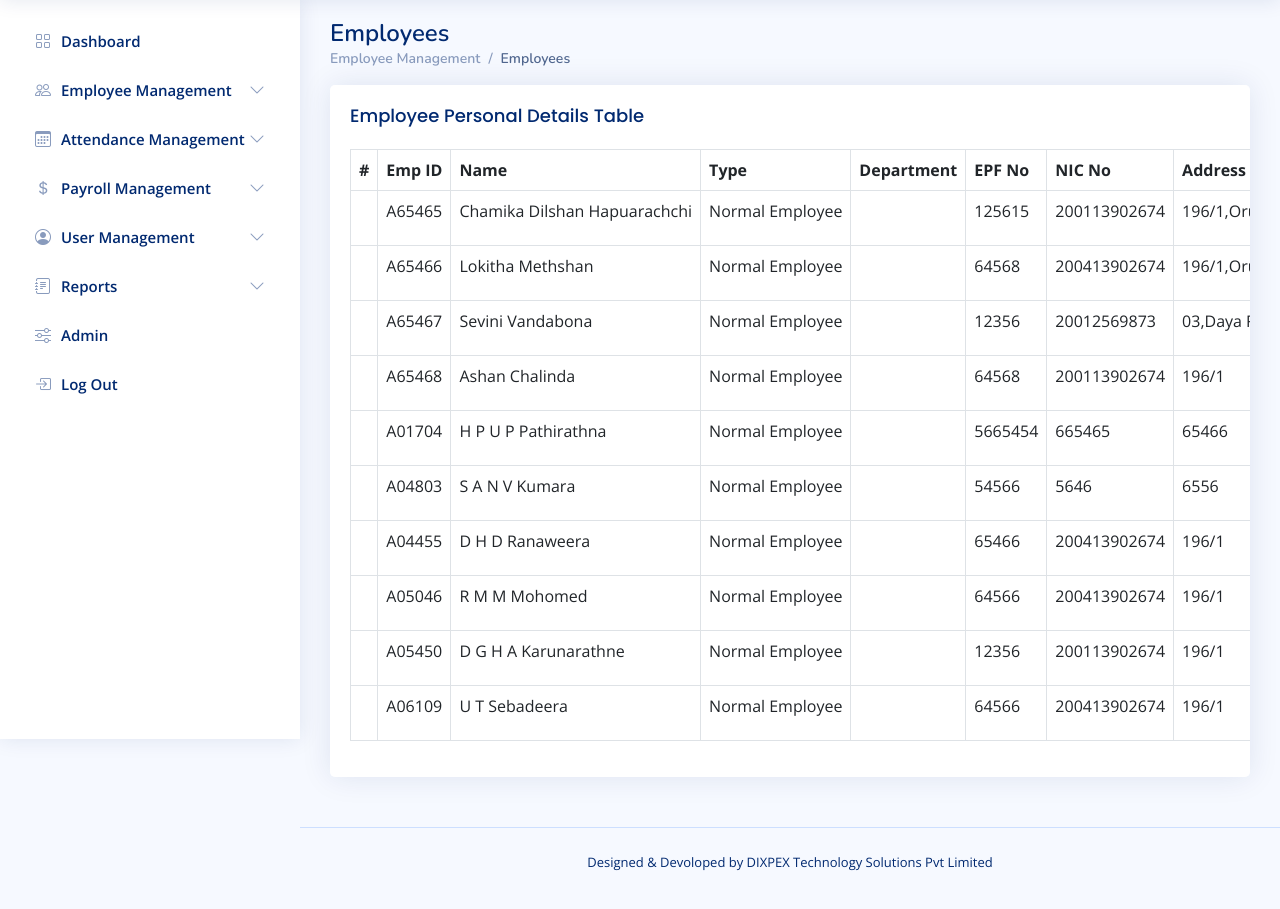
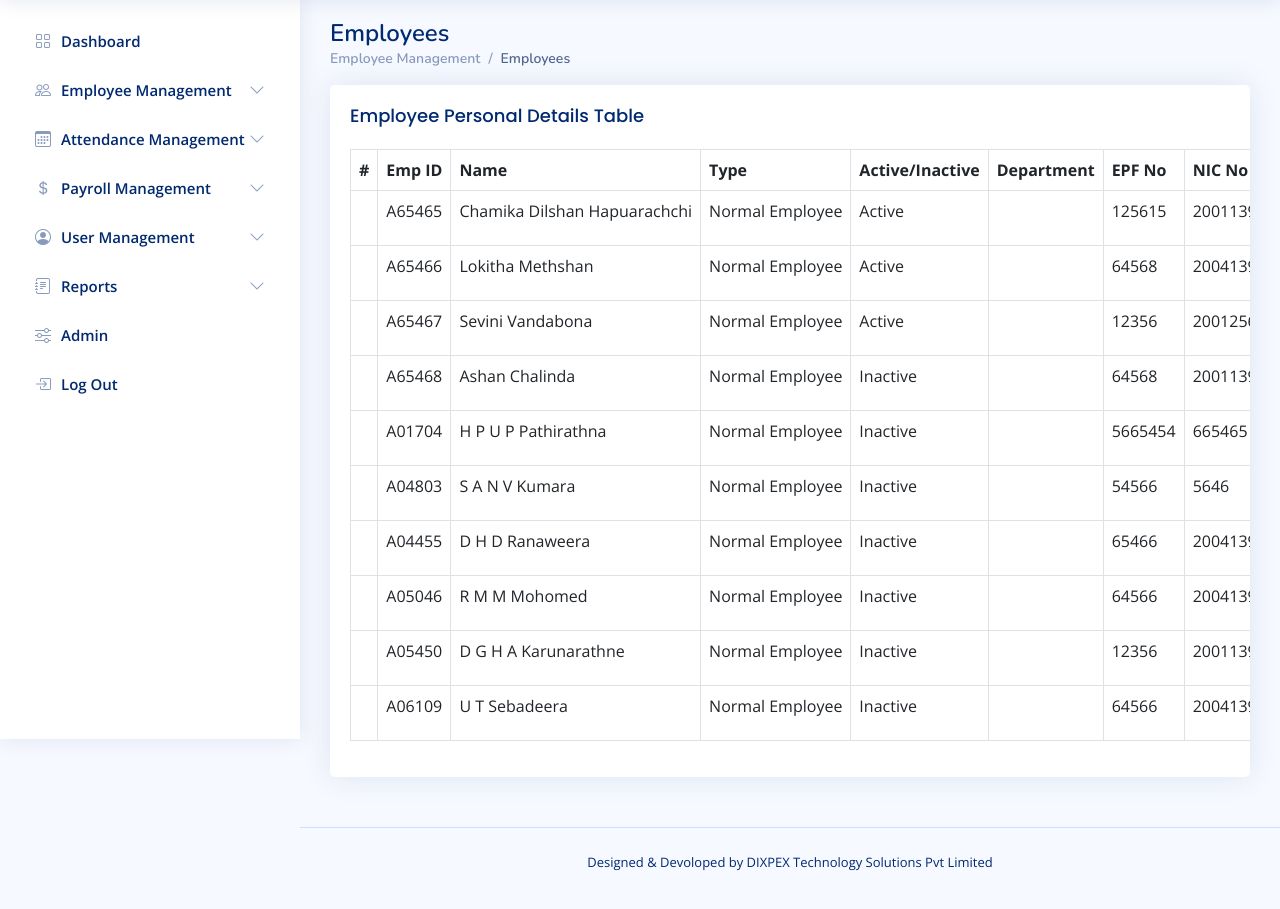
Before and after one commit to hchamikadilshan/ceylon_marine_payroll, a Django app: page /employee_management/emplopyees in a window 1280 px wide. Shown: the part 61-970 px from the top of the page. Run offline with Django 4.2, Linux system fonts and the light colour scheme; a user stored in the database is signed in; data comes from the database, SQL or seed files in the repository; data that the repository does not hold is empty; some libraries are stand-ins or nearby versions.

Commit message:
added employee active status

```diff
--- a/hrms/employee/models.py
+++ b/hrms/employee/models.py
@@ -35,7 +35,7 @@ class Employee(models.Model):
     bank_branch = models.CharField(max_length=20, default="")
     bank_acc_name = models.CharField(max_length=20, default="")
     bank_acc_no = models.CharField(max_length=15,default="")
-    active_status = models.BooleanField(default=True)
+    active_status = models.IntegerField(default=1)
 
 class EmployeeFinance(models.Model):
     employee = models.ForeignKey(Employee, on_delete=models.CASCADE)
--- a/hrms/employee/templates/employees.html
+++ b/hrms/employee/templates/employees.html
@@ -30,13 +30,22 @@
                         <!-- Vertical Form -->
                         <div class="row g-3">
                             {% csrf_token %}
-                            <div class="col-6">
+                            <div class="col-4">
                                 <label for="inputNanme4" class="form-label">Employee ID</label>
                                 <input type="text" class="form-control" id="edit_employee_emp_id" name="edit_employee_emp_id" readonly>
                             </div>
-                            <div class="col-6">
+                            <div class="col-4">
                                 <label for="inputPassword4" class="form-label">EPF No</label>
                                 <input type="text" class="form-control" id="edit_employee_epf_no" name="edit_employee_epf_no">
+                            </div>
+                            <div class="col-4">
+                                <label class=" col-form-label" for="emp_active">Active/ Inactive</label>
+                                <div class="">
+                                    <select class="form-control" name="edit_emp_active" id="edit_emp_active">
+                                        <option value=1>Active</option>
+                                        <option value=0>Inactive</option>
+                                    </select>
+                                </div>
                             </div>
                             <div class="col-6">
                                 <label for="inputEmail4" class="form-label">Name</label>
@@ -141,6 +150,7 @@
                     <th scope="col">Emp ID</th>
                     <th scope="col">Name</th>
                     <th scope="col">Type</th>
+                    <th scope="col">Active/Inactive</th>
                     <th scope="col">Department</th>
                     <th scope="col">EPF No</th>
                     <th scope="col">NIC No</th>
@@ -167,6 +177,11 @@
                     {% elif employee.emp_type == 1 %}
                     <td>Shift Employee</td>
                     {% endif %}
+                    {% if employee.active_status == 0 %}
+                    <td>Inactive</td>
+                    {% elif employee.active_status == 1 %}
+                    <td>Active</td>
+                    {% endif %}
                     <td>{{ employee.dprtmnt.department }}</td>
                     <td>{{ employee.epf_no }}</td>
                     <td>{{ employee.nic_no }}</td>
@@ -179,7 +194,7 @@
                     <td>{{ employee.branch.branch_name}}</td>
                     <td>{{ employee.bank_acc_name }}</td>
                     <td>{{ employee.bank_acc_no }}</td>
-                    <td><button class="btn btn-primary" data-id="{{ employee.emp_id }}" data-bs-toggle="modal" data-bs-target="#edit_employee_data_model" data-empID="{{ employee.emp_id }}" data-empName="{{ employee.name }}" data-empType="{{ employee.emp_type }}" data-department="{{ employee.dprtmnt.id }}" data-epfNo="{{ employee.epf_no }}" data-nicNo="{{ employee.nic_no }}" data-address="{{ employee.address}}"  data-mobileNo="{{ employee.mobile_no }}" data-email="{{ employee.email }}" data-bankName="{{ employee.bank.bank_id }}" data-bankBranch="{{ employee.branch.branch_id }}" data-accName="{{ employee.bank_acc_name }}" data-accNo="{{ employee.bank_acc_no }}">Edit</button></td>
+                    <td><button class="btn btn-primary" data-id="{{ employee.emp_id }}" data-bs-toggle="modal" data-bs-target="#edit_employee_data_model" data-empID="{{ employee.emp_id }}" data-empName="{{ employee.name }}" data-empType="{{ employee.emp_type }}" data-department="{{ employee.dprtmnt.id }}" data-epfNo="{{ employee.epf_no }}" data-nicNo="{{ employee.nic_no }}" data-address="{{ employee.address}}"  data-mobileNo="{{ employee.mobile_no }}" data-email="{{ employee.email }}" data-bankName="{{ employee.bank.bank_id }}" data-bankBranch="{{ employee.branch.branch_id }}" data-accName="{{ employee.bank_acc_name }}" data-accNo="{{ employee.bank_acc_no }}" data-active="{{ employee.active_status }}" >Edit</button></td>
 
                 </tr>
                 {% endfor %}
@@ -206,6 +221,7 @@
         var bank_acc_no = button.data('accno')
         var bank_name = button.data('bankname')
         var bank_branch = button.data('bankbranch')
+        var active_status  = button.data('active')
         var modal = $(this)
 
 
@@ -214,6 +230,7 @@
         modal.find('#edit_employee_emp_id').val(emp_id)
         modal.find('#edit_employee_emp_name').val(emp_name)
         modal.find('#edit_emp_type').val(emp_type)
+        modal.find('#edit_emp_active').val(active_status)
         modal.find('#edit_employee_department').val(department)
         modal.find('#edit_employee_epf_no').val(epf_no)
         modal.find('#edit_employee_nic_no').val(nic_no)
--- a/hrms/employee/views.py
+++ b/hrms/employee/views.py
@@ -14,6 +14,7 @@ class EditEmployee(LoginRequiredMixin,View):
     def post(self,request):
         emp_id = request.POST.get('edit_employee_emp_id')
         emp_name = request.POST.get('edit_employee_emp_name',"")
+        emp_active = request.POST.get('edit_emp_active',"")
         emp_type = request.POST['edit_emp_type']
         department = request.POST.get('edit_employee_department',"")
         epf_no = request.POST.get('edit_employee_epf_no',"")
@@ -47,6 +48,7 @@ class EditEmployee(LoginRequiredMixin,View):
         employee.bank_acc_no = bank_acc_no
         employee.bank_name = bank_name
         employee.bank_branch = bank_branch
+        employee.active_status = emp_active
         employee.save()
         return redirect('employees_main_view')
 
@@ -92,6 +94,7 @@ class AddNewEmployeeView(LoginRequiredMixin,View):
 
         emp_id = request.POST.get('emp_id')
         emp_type = request.POST.get('emp_type')
+        emp_active = request.POST.get('edit_emp_active',"")
         name = request.POST.get('name')
         department = request.POST.get('department',"")
         epf_no = request.POST.get('epf_no',"")
@@ -113,7 +116,7 @@ class AddNewEmployeeView(LoginRequiredMixin,View):
         branch_obj = BankBranch.objects.get(bank = bank_obj,branch_id = branch)
 
 
-        employee = Employee(emp_id=emp_id, name=name,dprtmnt=department,emp_type=emp_type,
+        employee = Employee(emp_id=emp_id, name=name,dprtmnt=department,emp_type=emp_type,active_status=emp_active,
                             epf_no=epf_no, nic_no=nic_no, address=address, mobile_no=mobile_no, email=email, appoinment_date=None if appoinment_date == "" else appoinment_date, termination_date=None if termination_date == "" else termination_date, bank_name=bank_name, bank_branch=bank_branch, bank_acc_name=bank_acc_name, bank_acc_no=bank_acc_no)
         employee.save()
 
--- a/hrms/payroll/views.py
+++ b/hrms/payroll/views.py
@@ -7,7 +7,7 @@ from django.db.models import Avg, Case, Count, F,Subquery
 from datetime import  datetime
 from .models import SalaryAdvance,Alllowance
 from django.db.models.functions import Coalesce
-
+import locale
 import io
 from reportlab.lib.pagesizes import A4,landscape
 from reportlab.platypus import SimpleDocTemplate,Table,TableStyle,Frame
@@ -645,6 +645,8 @@ def calculate_salary(employee,attendance_record,finance_record,month):
         extra_attendance_allowance = (worked_days-26)*500
         attendance_allowance = attendance_allowance + (worked_days-26)*500
 # Adding Employee Basic Details
+    locale.setlocale(locale.LC_ALL, 'en_US.UTF-8')
+    net_salary = locale.currency(net_salary, grouping=True)
     return [attendance_allowance,fixed_allowance,br_payment,fixed_basic_salary,room_charge,epf,total_advance_amount,total_allowance,ot_payment,ot_payment_rate,hourly_payment_rate,basic_salary,net_salary,attendance_record_list,total_working_hours,total_ot_hours,attendance_allowance_26,extra_days,extra_attendance_allowance,employee.emp_id,employee.name,employee.dprtmnt.department,employee.epf_no,allowances,worked_days]
 
 
--- a/hrms/reports/views.py
+++ b/hrms/reports/views.py
@@ -6,7 +6,7 @@ from django.contrib.auth.mixins import LoginRequiredMixin
 from django.http import JsonResponse,FileResponse
 from payroll.views import get_process_salary,calculate_salary,get_final_salary_details
 from employee.models import Employee,Bank,BankBranch
-
+import locale
 import io
 from reportlab.lib.pagesizes import A4,landscape
 from reportlab.platypus import SimpleDocTemplate,Table,TableStyle,Frame
@@ -129,7 +129,8 @@ class BankTranferReport(LoginRequiredMixin,View):
         for employee in employees_data:
             try :
                 response = calculate_salary(employee[0],employee[1],employee[2],year_month_split[1])
-                net_salary = "{:>9.2f}".format(response[12])
+                net_salary = response[12]
+                # net_salary = "{:>9.2f}".format(response[12])
                 if response == "employee_finance_details_error":
                     payslips_record.append({"status":2})
                 elif response == "Department Empty":
```
Also changed, not shown: hrms/employee/migrations/0023_alter_employee_active_status.py (added), hrms/payroll/migrations/0038_auto_20230420_1626.py (added).
